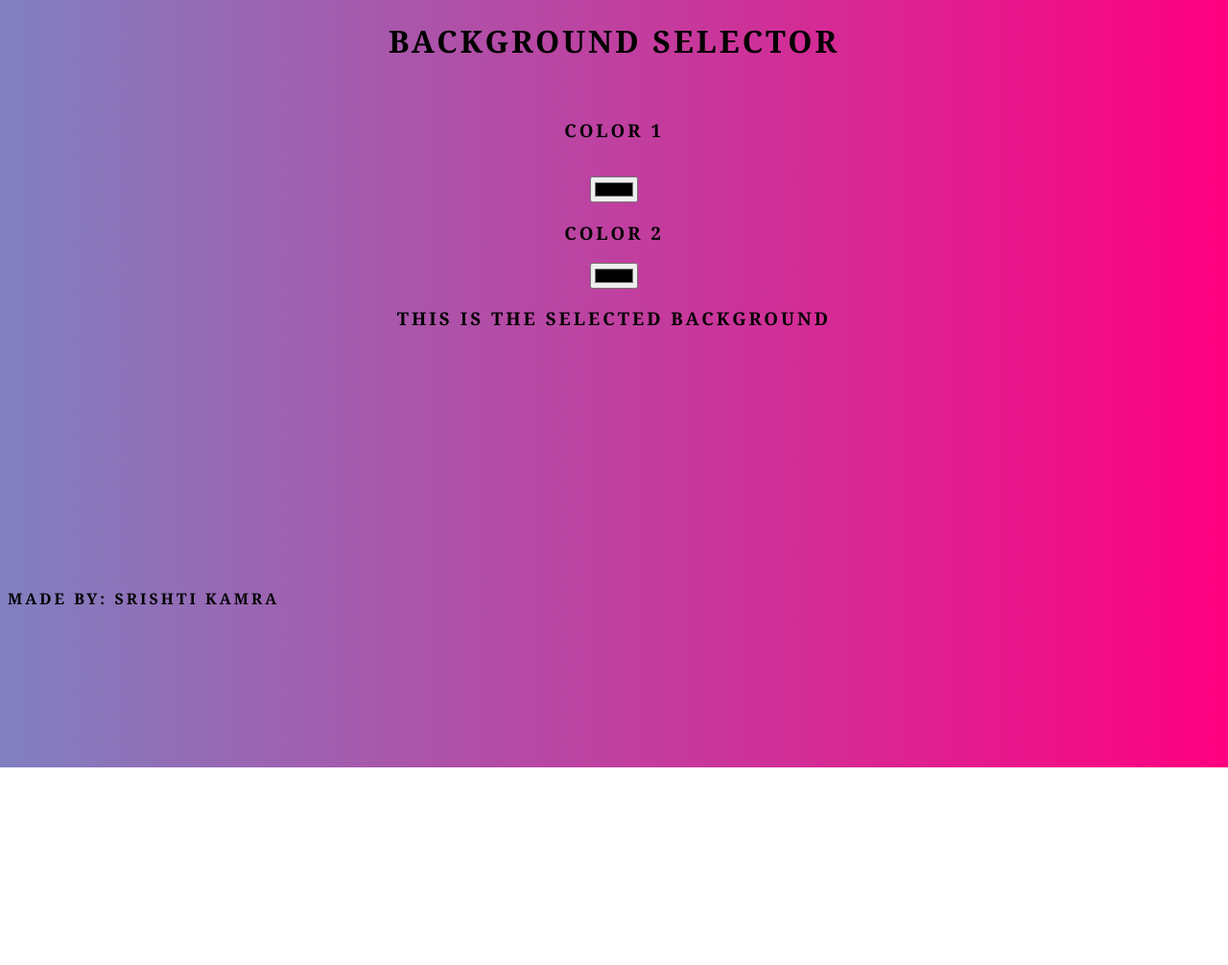
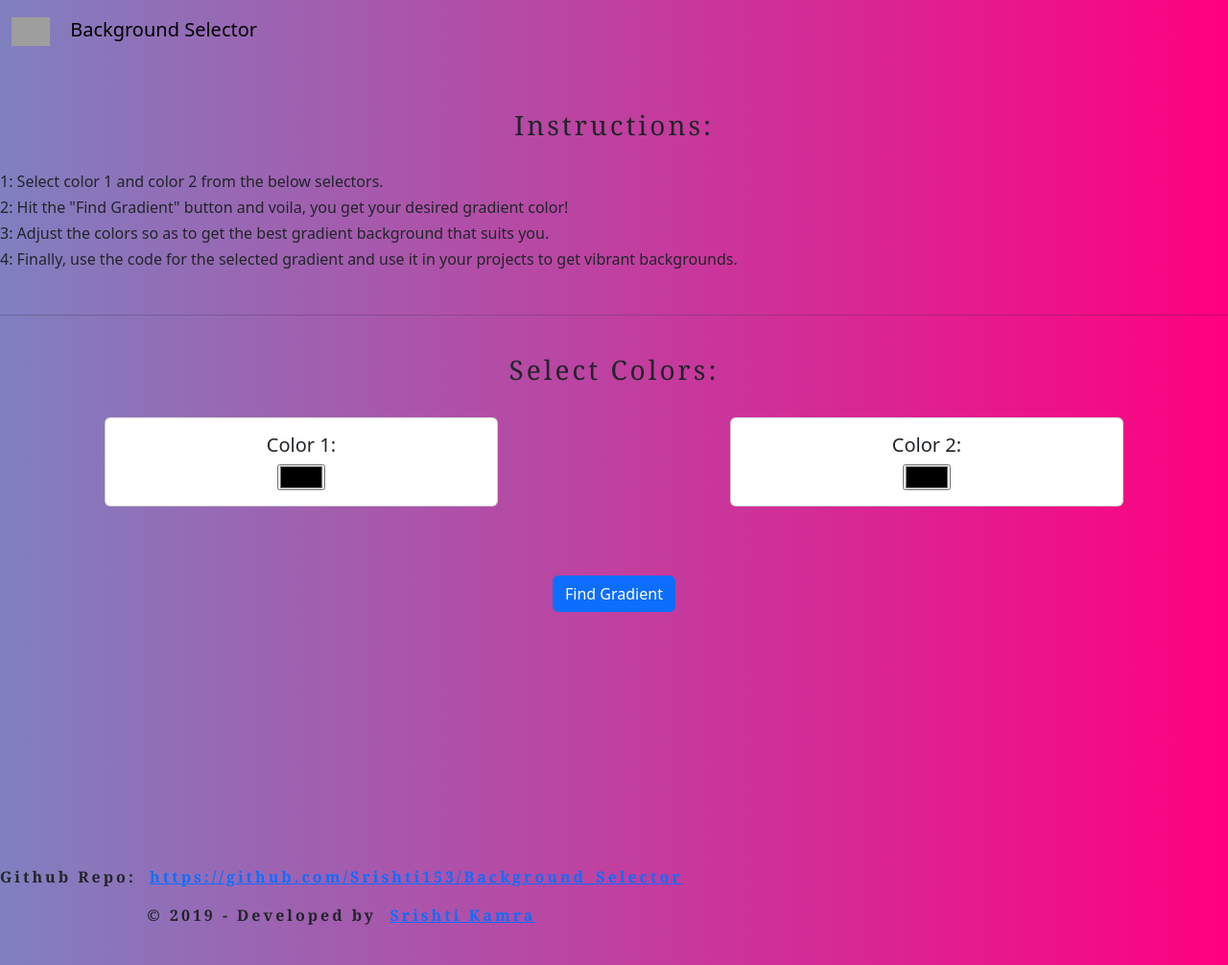
Before and after one commit to Srishti153/Background_Selector, a plain HTML site: page index.html in a window 1280 px wide. Shown: the whole page at 96% size. Before the commit the page ends 800 px from the top, so only its background shows below. Drawn offline with nearby package versions, Linux system fonts and the light colour scheme; grey boxes are pictures that could not be loaded.

Commit message:
Update index.html

```diff
--- a/index.html
+++ b/index.html
@@ -1,27 +1,100 @@
 <!DOCTYPE html>
 <html>
+
 <head>
 	<title>Background Selector</title>
 	<link rel="stylesheet" type="text/css" href="style.css">
+	<link href="https://cdn.jsdelivr.net/npm/bootstrap@5.3.2/dist/css/bootstrap.min.css" rel="stylesheet"
+		integrity="sha384-T3c6CoIi6uLrA9TneNEoa7RxnatzjcDSCmG1MXxSR1GAsXEV/Dwwykc2MPK8M2HN" crossorigin="anonymous">
+	<meta name="viewport" content="width=device-width, initial-scale=1">
 </head>
 
 <body>
-        <div id="container">
-        <h1>BACKGROUND SELECTOR</h1><br>
+	<!-- Navbar -->
+	<nav class="navbar">
+		<div class="container-fluid">
+			<a class="navbar-brand headings f-text n-text" href="#">
+				<img class="navbar-brand"
+					src="https://images.twinkl.co.uk/tw1n/image/private/s--MPYcXmMX--/c_fill,q_auto:eco,w_600/v1/create/library/Equivalent-Fraction-Decimal-Percentage-Wheel--Fractions-Maths-Shapes-Colours-KS2.png"
+					width="40" height="40" class="d-inline-block align-text-top">
+				</img>
+				Background Selector
+			</a>
+		</div>
+	</nav></br>
+	<!-- Navbar -->
 
-        <h3>COLOR 1</h3><br>
-        <input type="color" id="input1" name="color1" value="rgb(128,128,128)">
-        <h3>COLOR 2</h3>
-        <input id="input2" type="color" name="color2" value="rgb(0,0,0)">
+	<!-- Instructions -->
+	<div class="container ml-3">
+		<h3 class="theme-color headings">Instructions:</h3><br>
+		<h6 class="headings">1: Select color 1 and color 2 from the below selectors.</h6>
+		<h6 class="headings">2: Hit the "Find Gradient" button and voila, you get your desired gradient color!</h6>
+		<h6 class="headings">3: Adjust the colors so as to get the best gradient background that suits you.</h6>
+		<h6 class="headings">4: Finally, use the code for the selected gradient and use it in your projects to get
+			vibrant backgrounds.</h6></br>
+		<hr></hr></br>
+		<h3 class="text-center  headings">Select Colors:</h3></br>
+		<div class="row">
+			<div class="col-sm-4 mb-3 mb-sm-0 mx-auto">
+				<div class="card">
+					<div class="card-body">
+						<h5 class="card-title headings">Color 1:</h5>
+						<input type="color" id="input1" name="color1">
 					</div>
+				</div>
+			</div>
+			<div class="col-sm-4 mx-auto">
+				<div class="card">
+					<div class="card-body">
+						<h5 class="card-title headings">Color 2:</h5>
+						<input id="input2" type="color" name="color2">
+					</div>
+				</div>
+			</div>
+		</div>
+	</div></br></br></br>
+	<!-- Instructions -->
 
-        <div id="section">
-        <h3>THIS IS THE SELECTED BACKGROUND</h3>
-        <p></p>
+	<!-- Result -->
+	<div class="d-grid gap-2 col-2 mx-auto">
+		<button id="gradient-button" class="btn btn-primary headings" type="button" id="button-addon1"
+			onclick="changeBackground()">Find Gradient</button>
+	</div></br></br>
+	<h5 class="text-center headings" id="text1"></h5></br>
+	<div class="container" id="box"></div></br></br>
+	<h5 class="text-center headings" id="text2"></h5></br>
+	<h6 class="text-center" id="code"></h6></br></br>
+	<!-- Result -->
+
+	<!-- Footer -->
+	<footer class="text-center footer mt-5">
+		<section class="text-center">
+			<div class=" pt-4">
+				<div class="">
+					<p class="text-center f-text">Github Repo:&nbsp
+						<a class="f-text"
+							href="https://github.com/Srishti153/Background_Selector">https://github.com/Srishti153/Background_Selector</a>
+					</p>
+					<p class="text-center f-text">© 2019 - Developed by&nbsp
+						<a class="f-text" href="https://github.com/Srishti153/"> Srishti Kamra</a>
+					</p>
 				</div>
+			</div>
+		</section></br>
+	</footer>
+	<!-- Footer -->
 
-        <footer>MADE BY: SRISHTI KAMRA</footer>
 
+	<script src="https://cdn.jsdelivr.net/npm/bootstrap@5.3.2/dist/js/bootstrap.bundle.min.js"
+		integrity="sha384-C6RzsynM9kWDrMNeT87bh95OGNyZPhcTNXj1NW7RuBCsyN/o0jlpcV8Qyq46cDfL"
+		crossorigin="anonymous"></script>
+	<script src="https://cdn.jsdelivr.net/npm/@popperjs/core@2.11.8/dist/umd/popper.min.js"
+		integrity="sha384-I7E8VVD/ismYTF4hNIPjVp/Zjvgyol6VFvRkX/vR+Vc4jQkC+hVqc2pM8ODewa9r"
+		crossorigin="anonymous"></script>
+	<script src="https://cdn.jsdelivr.net/npm/bootstrap@5.3.2/dist/js/bootstrap.min.js"
+		integrity="sha384-BBtl+eGJRgqQAUMxJ7pMwbEyER4l1g+O15P+16Ep7Q9Q+zqX6gSbd85u4mG4QzX+"
+		crossorigin="anonymous"></script>
 	<script src="script.js"></script>
 </body>
+
 </html>
```
Lines whose indentation alone changed are shown as unchanged.
